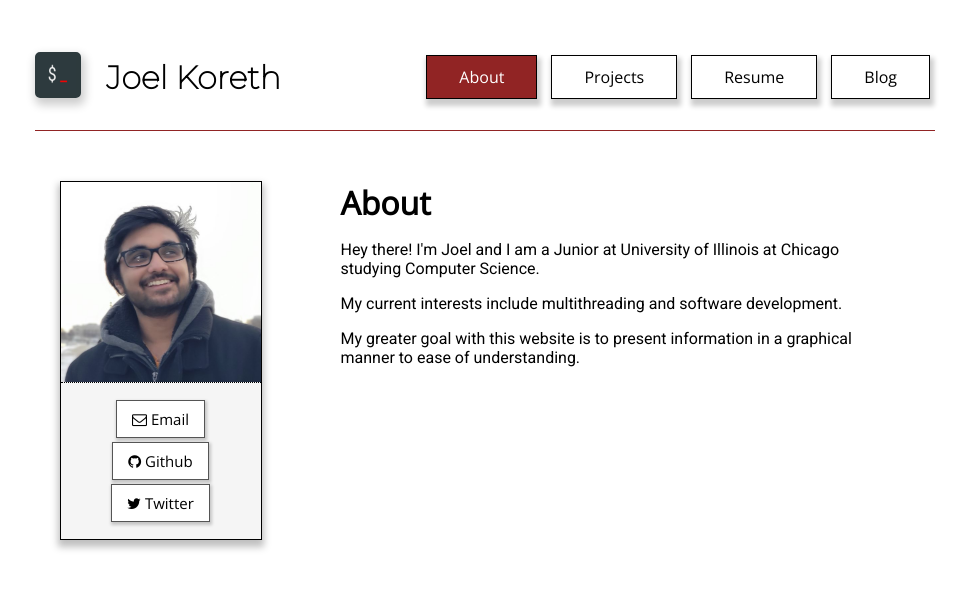
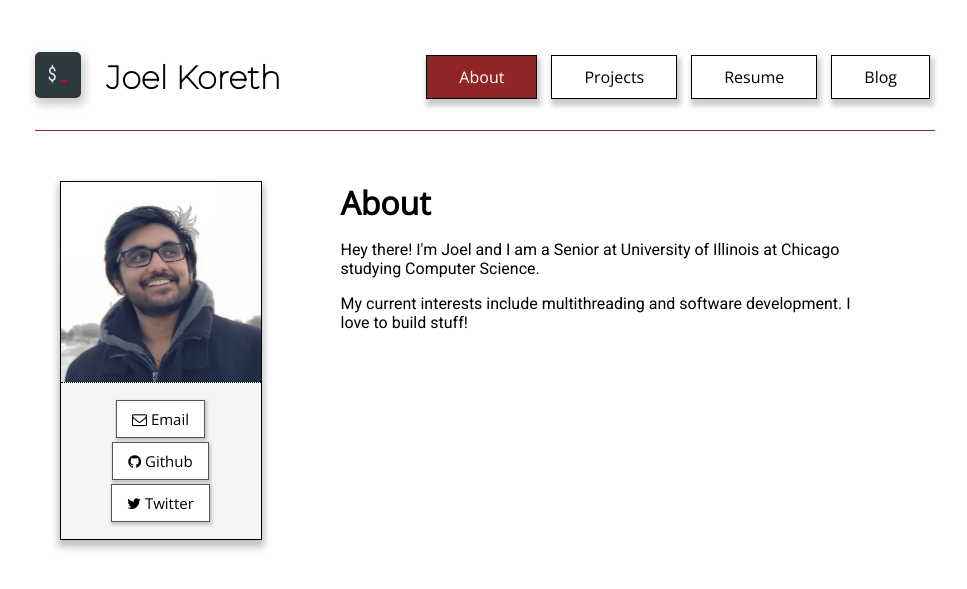
Before and after one commit to j-koreth/j-koreth.github.io, a Jekyll site: the page built from about.html, in a window 1280 px wide. Shown: the top 589 px of the page, without its empty margins (155-1122 px from the left). Built offline with Jekyll 4.4.1, drawn with Linux system fonts in a browser that asks for light colours.

Commit message:
Junior to Senior

```diff
--- a/about.html
+++ b/about.html
@@ -17,9 +17,8 @@ layout: default
     <div style="width: 60%; padding: 0px 30px;">
         <h1 style="margin: 0;"> About </h1>
         <div>
-            <p> Hey there! I'm Joel and I am a Junior at University of Illinois at Chicago studying Computer Science. </p>
-            <p> My current interests include multithreading and software development.</p>
-            <p> My greater goal with this website is to present information in a graphical manner to ease of understanding. </p>
+            <p> Hey there! I'm Joel and I am a Senior at University of Illinois at Chicago studying Computer Science. </p>
+            <p> My current interests include multithreading and software development. I love to build stuff! </p>
         </div>
     </div>
 </div>
--- a/index.html
+++ b/index.html
@@ -14,7 +14,7 @@ layout: default
 </div>
 <br>
 <div style="text-align: center;">
-    <p>Hey there! I'm Joel and I am a Junior at UIC studying Computer Science. </p>
+    <p>Hey there! I'm Joel and I am a Senior at UIC studying Computer Science. </p>
     <p>This is my personal website. It's built using Jekyll and hosted on Github Pages.</p>
 
 </div>
```
